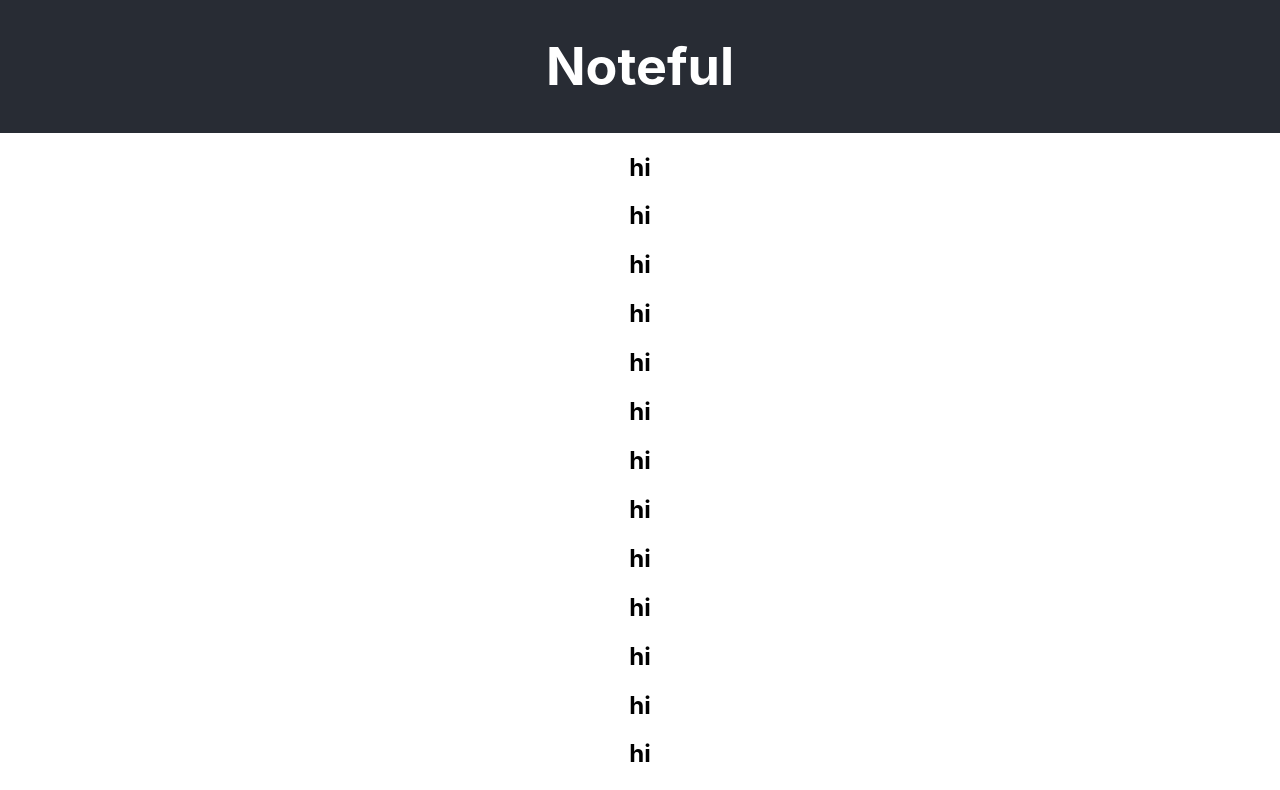
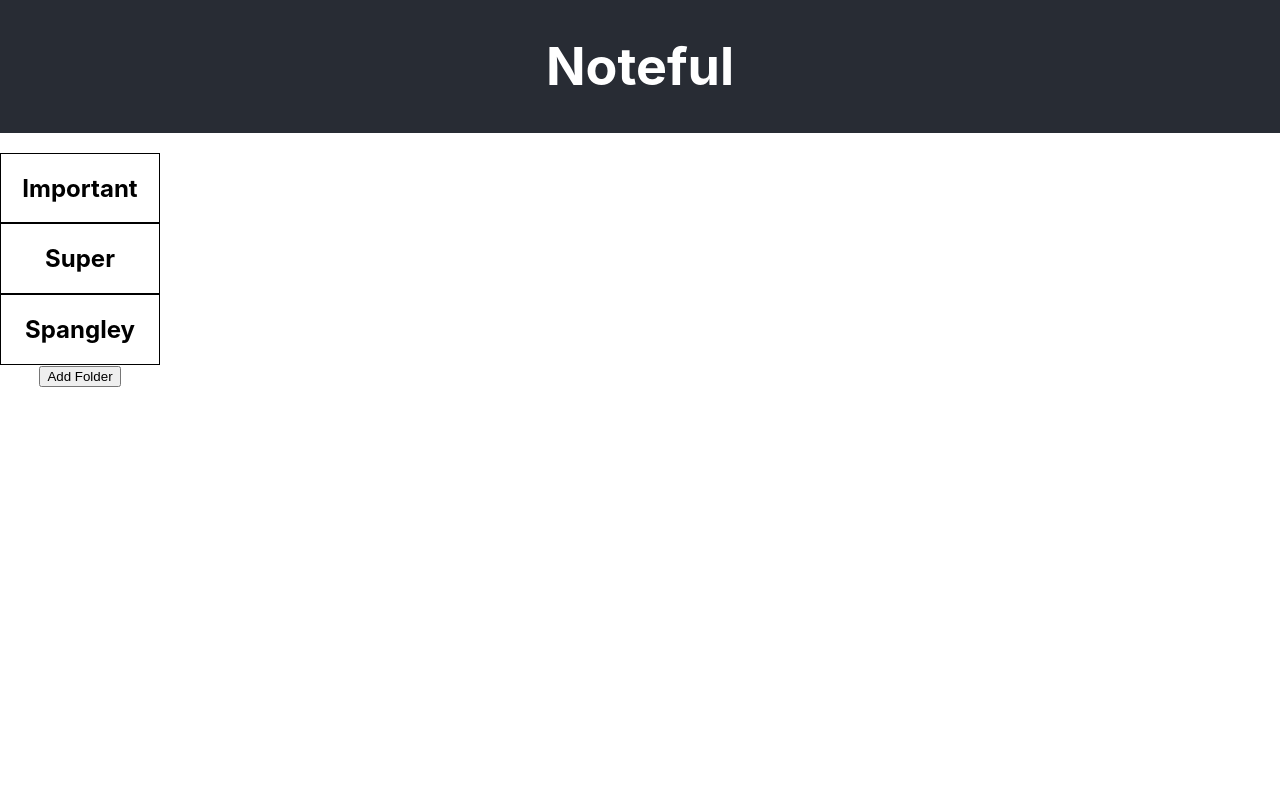
Before and after one commit to amgauthier1992/Noteful, a React (Create React App) app: page / in a window 1280 px wide. Shown: the top 790 px of the page. Built offline with nearby package versions, Linux system fonts and the light colour scheme.

Commit message:
updated for TC

```diff
--- a/package.json
+++ b/package.json
@@ -8,7 +8,7 @@
     "@testing-library/user-event": "^7.2.1",
     "react": "^16.13.1",
     "react-dom": "^16.13.1",
-    "react-router-dom": "^6.0.0-beta.0",
+    "react-router-dom": "^5.1.2",
     "react-scripts": "3.4.3"
   },
   "scripts": {
--- a/src/App.css
+++ b/src/App.css
@@ -16,3 +16,18 @@
 .App-link {
   color: #61dafb;
 }
+
+.Folder-Sidebar {
+  width: 160px; /* Set the width of the sidebar */
+  position: fixed; /* Fixed Sidebar (stay in place on scroll) */
+  z-index: 1; /* Stay on top */
+  /* top: 0; /* Stay at the top */
+  /* left: 0; */
+  /* background-color: #111; Black */
+  overflow-x: hidden; /* Disable horizontal scroll */
+  padding-top: 20px;
+}
+
+.folder {
+  border: 1px solid black;
+}
--- a/src/App.js
+++ b/src/App.js
@@ -2,7 +2,7 @@ import React from "react";
 import NoteList from "./Note";
 import Store from "./Store";
 import FolderList from "./FolderList";
-import { Route } from "react-router-dom";
+// import { Route } from "react-router-dom";
 import "./App.css";
 
 class App extends React.Component {
@@ -12,6 +12,19 @@ class App extends React.Component {
       store: Store,
     };
   }
+
+  // handleFolderSelected = () => {};
+
+  // handleFolderAdd = () => {};
+
+  // handleFolderDelete = () => {};
+
+  // handleNoteSelected = () => {};
+
+  // hamdleNoteAdd = () => {};
+
+  // handleNoteDelete = () => {};
+
   render() {
     const { store } = this.state;
     return (
@@ -20,24 +33,20 @@ class App extends React.Component {
           <h1>Noteful</h1>
         </header>
         <div className="Folder-Sidebar">
-          <div className="Folder-List">
-            {store.folders.map((folder) => (
-              <FolderList key={folder.id} header={folder.name} />
-            ))}
-          </div>
+          <FolderList
+            folders={store.folders}
+            // handleFolderAdd={this.handleFolderAdd}
+            // handleFolderDelete={this.handleFolderDelete}
+            // handleFolderSelected = () => {};
+          />
         </div>
         <div className="Note-section">
-          <div className="Note-List">
-            {store.notes.map((note) => (
-              <NoteList
-                key={note.id}
-                header={note.name}
-                modified={note.modified}
-                folderId={note.folderId}
-                content={note.content}
-              />
-            ))}
-          </div>
+          <NoteList
+            notes={store.notes}
+            // handleNoteAdd={this.handleNoteAdd}
+            // handleNoteDelete={this.handleNoteDelete}
+            // handleNoteSelected = () => {};
+          />
         </div>
       </main>
     );
--- a/src/Folder.js
+++ b/src/Folder.js
@@ -0,0 +1,9 @@
+import React from "react";
+
+export default function Folder(props) {
+  return (
+    <div className="folder">
+      <h2>{props.header}</h2>
+    </div>
+  );
+}
--- a/src/FolderList.js
+++ b/src/FolderList.js
@@ -1,5 +1,20 @@
 import React from "react";
+import Folder from "./Folder";
 
 export default function FolderList(props) {
-  return <h2>hi</h2>;
+  return (
+    <section className="Folder-List">
+      <div className="List-Folders">
+        {props.folders.map((folder, i) => (
+          <Folder key={i} id={folder.id} header={folder.name} />
+        ))}
+      </div>
+      <button type="button" onClick={() => props.handleAddFolder}>
+        Add Folder
+      </button>
+    </section>
+  );
 }
+
+//refactor to call folder.
+/* <header className="Folder-header">{props.header}</header> */
--- a/src/Note.js
+++ b/src/Note.js
@@ -2,8 +2,9 @@ import React from "react";
 
 export default function Note(props) {
   return (
-    <div>
-      <h2>hi</h2>
+    <div className="note">
+      <h2>{props.header}</h2>
+      <p>{props.modified}</p>
     </div>
   );
 }
```
Also changed, not shown: src/NoteList.js (+24 -10 lines), 1 other file (tests, documents, lock files or other folders).
